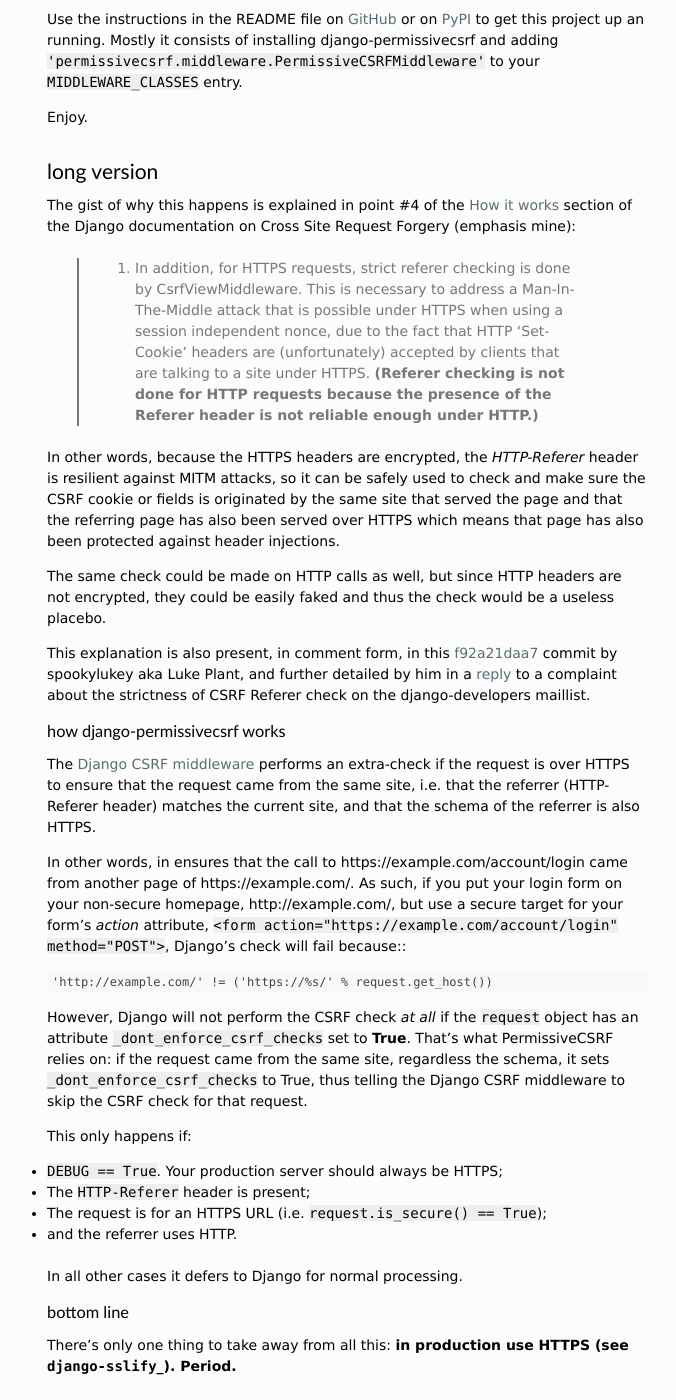
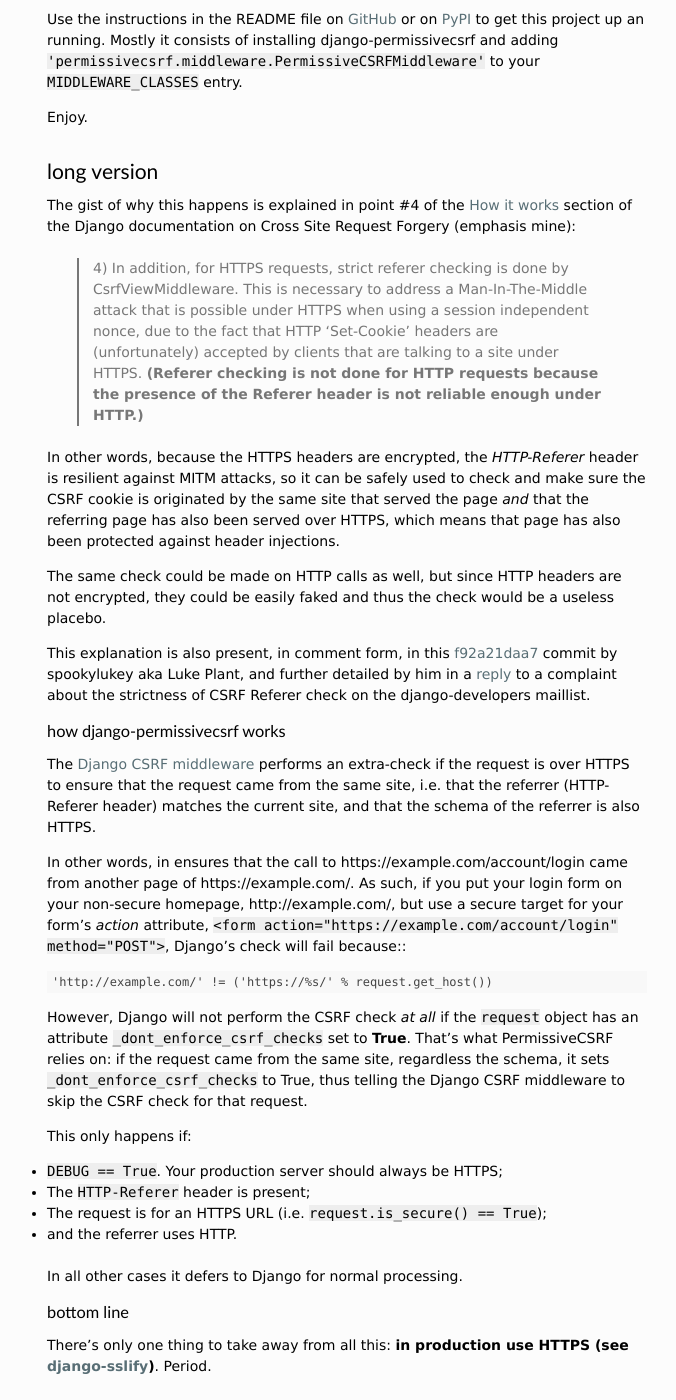
Before and after one commit to philipmat/philipmat.github.io, a Jekyll site: the page built from drafts/django-permissivecsrf.md, in a window 1280 px wide and 1400 px high, scrolled down 669 px. Shown: the whole window, without its empty margins (33-709 px from the left). Built offline with Jekyll 4.4.1, drawn with Linux system fonts in a browser that asks for light colours; Markdown is read by kramdown in place of the engine named in the settings.

Commit message:
finished post. corrected link

```diff
--- a/_includes/sidebar.html
+++ b/_includes/sidebar.html
@@ -9,7 +9,7 @@
 	<div class="projects">
 		<span class="title"><a href="/projects/">Projects</a> in the oven:</span>
 		<ul>
-			<li> <a href="http://github.com/philipmat/permissivecsrf">PermissiveCSRF</a> - less strict CSRF checking for Django</li>
+			<li> <a href="http://github.com/philipmat/django-permissivecsrf">PermissiveCSRF</a> - less strict CSRF checking for Django</li>
 			<li> <a href="http://github.com/philipmat/LeaseMilesTracker">LeaseMiles</a> - track your miles on a car lease</li>
 			<li> <a href="http://github.com/philipmat/RandomAnswers">Answers?</a> - an iOS app to generate random answers</li>
 			<li> <a href="http://github.com/philipmat/discogs-xml2db">discogs-xml2db</a> - imports <a href="http://www.discogs.com">Discogs</a> monthly data dumps into various databases </li>
--- a/drafts/django-permissivecsrf.md
+++ b/drafts/django-permissivecsrf.md
@@ -45,16 +45,17 @@
 The gist of why this happens is explained in point #4 of the [How it works][csrf-how] section of the Django documentation on
 Cross Site Request Forgery (emphasis mine):
 
-> 4. In addition, for HTTPS requests, strict referer checking is done by CsrfViewMiddleware.
+> 4) In addition, for HTTPS requests, strict referer checking is done by CsrfViewMiddleware.
 > This is necessary to address a Man-In-The-Middle attack that is possible under HTTPS
 > when using a session independent nonce, due to the fact that HTTP 'Set-Cookie' headers
 > are (unfortunately) accepted by clients that are talking to a site under HTTPS.
 > **(Referer checking is not done for HTTP requests because the presence of the Referer header is not reliable enough under HTTP.)**
 
+
 In other words, because the HTTPS headers are encrypted, the *HTTP-Referer* header is resilient
-against MITM attacks, so it can be safely used to check and make sure the CSRF cookie or fields
-is originated by the same site that served the page and that the referring page has also been
-served over HTTPS which means that page has also been protected against header injections.
+against MITM attacks, so it can be safely used to check and make sure the CSRF cookie
+is originated by the same site that served the page *and* that the referring page has also been
+served over HTTPS, which means that page has also been protected against header injections.
 
 The same check could be made on HTTP calls as well, but since HTTP headers are not encrypted, they
 could be easily faked and thus the check would be a useless placebo.
@@ -94,11 +95,11 @@
 
 ### Bottom line
 
-There's only one thing to take away from all this: **in production use HTTPS (see `django-sslify`_). Period.**
+There's only one thing to take away from all this: **in production use HTTPS (see [django-sslify][sslify])**. Period.
 
 
 [gh]: https://github.com/philipmat/django-permissivecsrf
-[pypi]: https://github.com/philipmat/django-permissivecsrf
+[pypi]: http://pypi.python.org/pypi/django-permissivecsrf/
 [sslify]: https://github.com/rdegges/django-sslify
 [csrf-how]: https://docs.djangoproject.com/en/dev/ref/contrib/csrf/#how-it-works
 [f9]: https://github.com/django/django/commit/f92a21daa7
```
